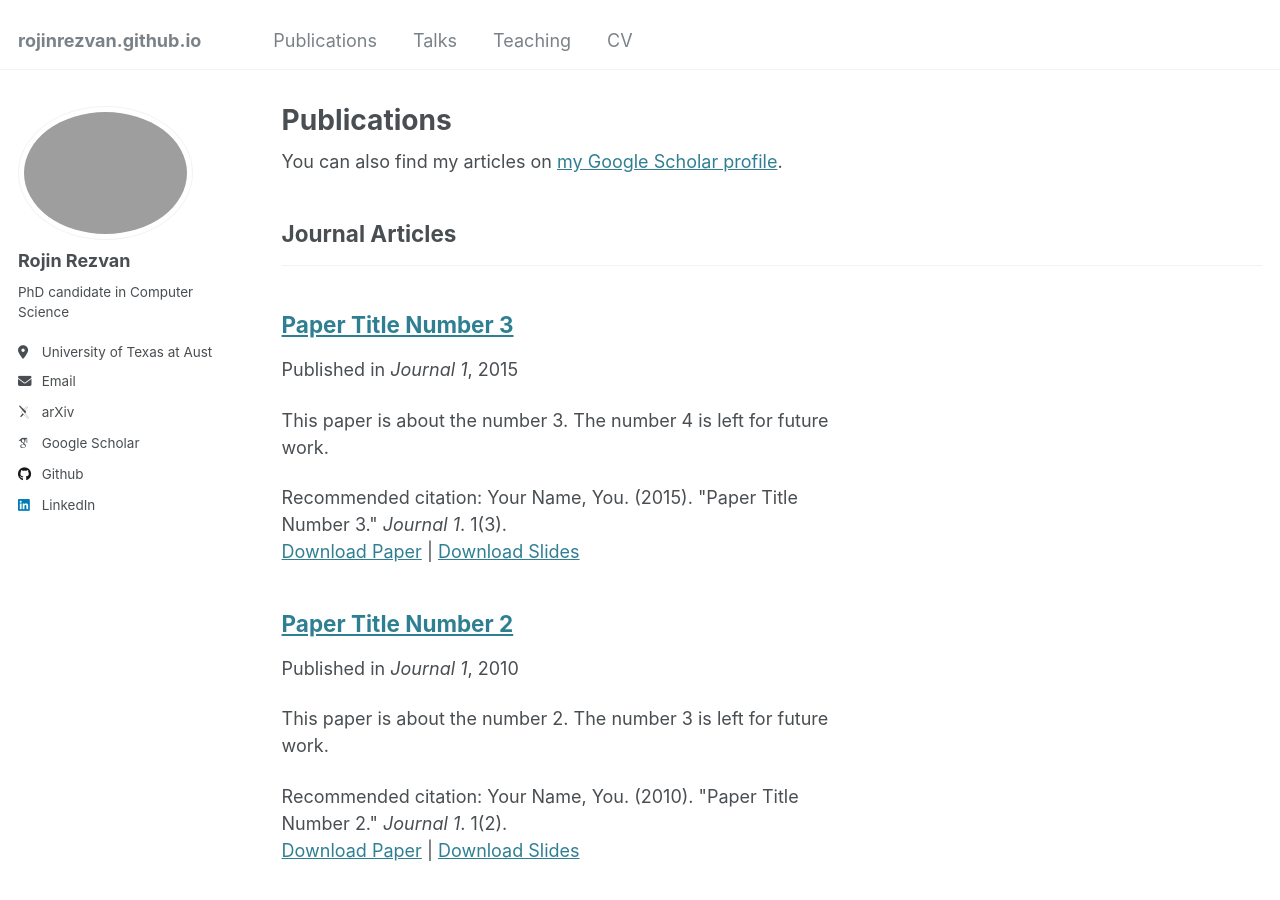
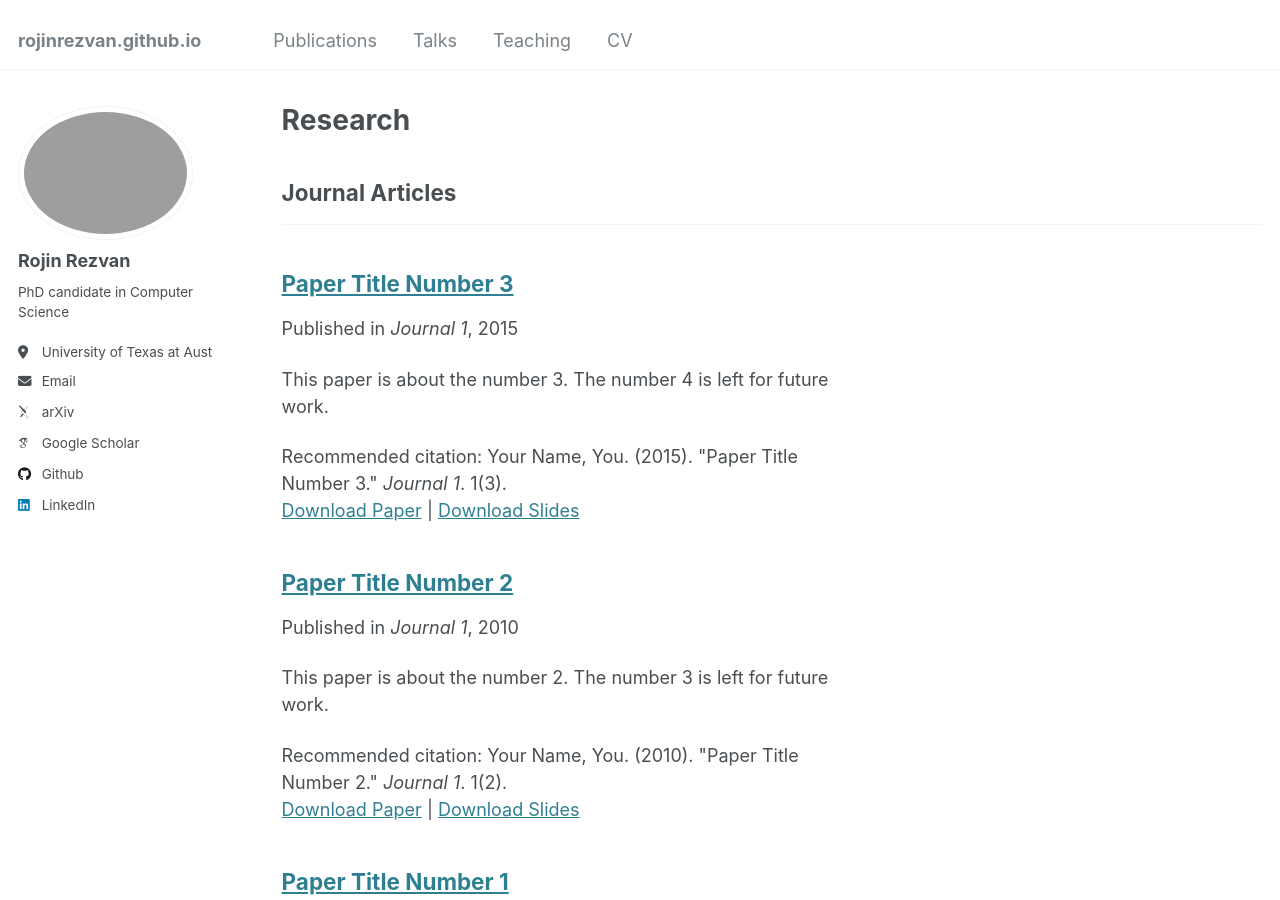
Before and after one commit to rojinrezvan/rojinrezvan.github.io, a Jekyll site: the page built from _pages/publications.html, in a window 1280 px wide and 900 px high. Built offline with Jekyll 4.4.1, drawn with Linux system fonts in a browser that asks for light colours; some web fonts are replaced.

Commit message:
Update publications.html

```diff
--- a/_pages/publications.html
+++ b/_pages/publications.html
@@ -1,13 +1,9 @@
 ---
 layout: archive
-title: "Publications"
-permalink: /publications/
+title: "Research"
+permalink: /research/
 author_profile: true
 ---
-
-{% if site.author.googlescholar %}
-  <div class="wordwrap">You can also find my articles on <a href="{{site.author.googlescholar}}">my Google Scholar profile</a>.</div>
-{% endif %}
 
 {% include base_path %}
 
```
